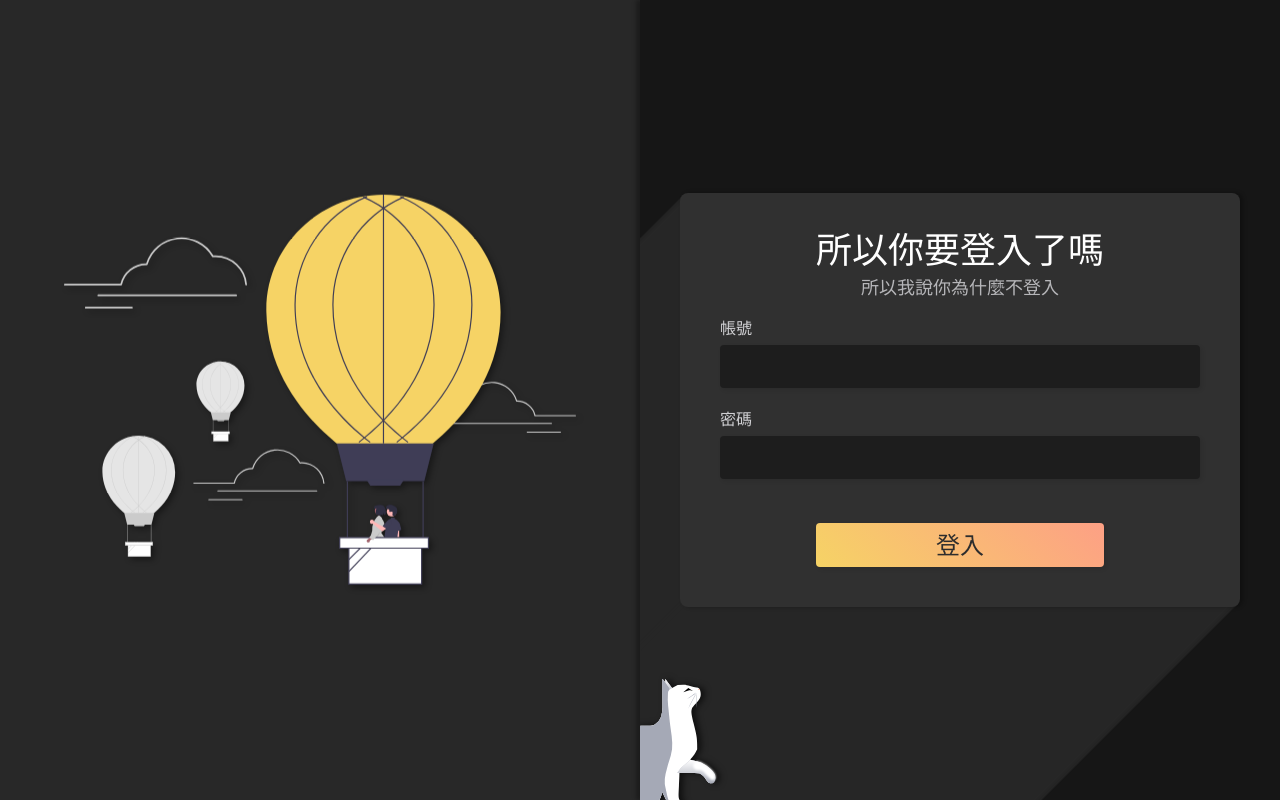
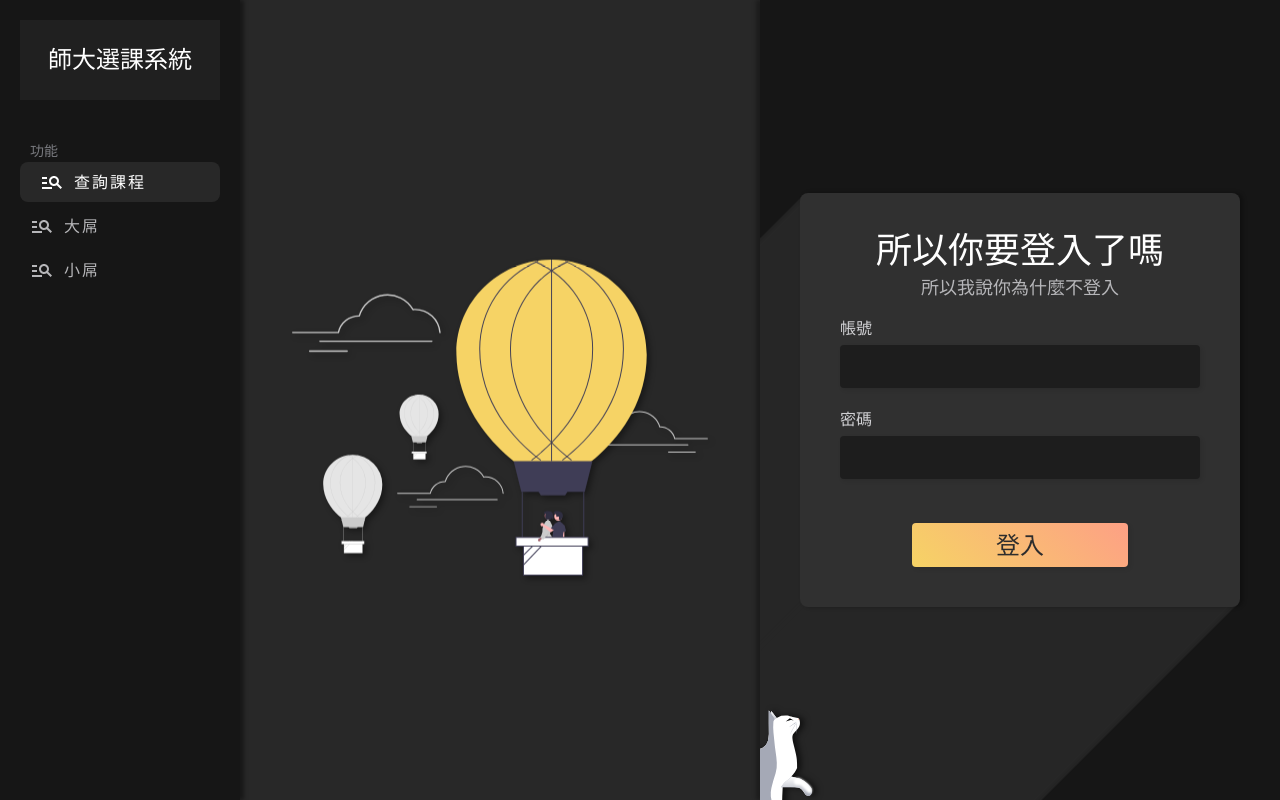
Before and after one commit to aisu-programming/NTNU-Course-Queuing-Website-FrontEnd, a React (Create React App) app: page /loginV2 in a window 1280 px wide. Built offline with nearby package versions, Linux system fonts and the light colour scheme.

Commit message:
feat: add navigation component

```diff
--- a/src/App.js
+++ b/src/App.js
@@ -1,12 +1,13 @@
 import React from "react";
-import { useRoutes } from 'react-router-dom'
-import './App.css';
-import { colors } from './styles'
-import styled from 'styled-components'
+import { useRoutes } from "react-router-dom";
+import "./App.css";
+import { colors } from "./styles";
+import styled from "styled-components";
 // import Home from './pages/Home'
-import { Login }  from './pages'
-import { LoginV2 }  from './pages'
-import { Home }  from './pages'
+import { Login } from "./pages";
+import { LoginV2 } from "./pages";
+import { Home } from "./pages";
+import { Navigation } from "./components";
 
 const BodyContainer = styled.div`
   width: 100%;
@@ -14,29 +15,38 @@ const BodyContainer = styled.div`
   height: 100%;
   min-height: 100vh;
   background: ${colors.background};
-`
+  display: flex;
+`;
+const RightWrapper = styled.div`
+  width: 100%;
+  height: 100%;
+  display: flex;
+  flex-direction: column;
+`;
+
 const App = () => {
   const element = useRoutes([
     {
-      path: '/',
-      element: <Home/>,
-      children: [
-        { path: ':id', element: <Login /> },
-      ]
+      path: "/",
+      element: <Home />,
+      children: [{ path: ":id", element: <Login /> }],
     },
     {
-      path: '/login',
-      element: <Login/>,
+      path: "/login",
+      element: <Login />,
     },
     {
-      path: '/loginV2',
+      path: "/loginV2",
       element: <LoginV2 />,
     },
-  ])
+  ]);
   return (
-    <BodyContainer>
-      {element}
-    </BodyContainer>
+    <>
+      <BodyContainer>
+        <Navigation></Navigation>
+        <RightWrapper>{element}</RightWrapper>
+      </BodyContainer>
+    </>
     // <Router>
     //   <Route path='/' component={Home}/>
     // </Router>
@@ -60,6 +70,6 @@ const App = () => {
     //   </header>
     // </div>
   );
-}
+};
 
 export default App;
--- /dev/null
+++ b/src/components/ButtonOption.jsx
@@ -0,0 +1,52 @@
+import React from "react";
+import styled from "styled-components";
+import { colors } from "../styles";
+
+const Option = styled.div`
+  width: 100%;
+  color: ${colors.gray200};
+  display: flex;
+  align-items: center;
+  padding: 8px 10px;
+  border-radius: 8px;
+  cursor: pointer;
+  background: ${(props) => (props.isActive ? colors.gray400 : "none")};
+  transition: 0.3s;
+
+  svg,
+  h4 {
+    color: ${(props) => (props.isActive ? colors.white : "")};
+    transform: ${(props) => (props.isActive ? "translate(10px, 0)" : "none")};
+    transition: 0.3s ease;
+  }
+  &:hover {
+    background: ${colors.gray400};
+    svg,
+    h4 {
+      color: ${colors.white};
+      transform: translate(10px, 0);
+    }
+  }
+
+  svg {
+    height: 24px;
+    width: 24px;
+    margin-right: 10px;
+  }
+`;
+
+const Text = styled.h4`
+  position: relative;
+  top: 1px;
+  font-size: 16px;
+  letter-spacing: 2px;
+`;
+
+export const ButtonOption = ({ option, active, children }) => {
+  return (
+    <Option isActive={active}>
+      {children}
+      <Text>{option}</Text>
+    </Option>
+  );
+};
--- /dev/null
+++ b/src/components/Navigation.jsx
@@ -0,0 +1,86 @@
+import React from "react";
+import styled from "styled-components";
+import { colors } from "../styles";
+import { ButtonOption } from "components";
+import { MdManageSearch } from "react-icons/md";
+import { NavLink } from "react-router-dom";
+
+const NavWrapper = styled.nav`
+  max-width: 240px;
+  width: 100%;
+  padding: 20px;
+  box-shadow: 4px 0px 4px rgba(0,0,0,0.4);
+  z-index: 1;
+`;
+
+const LogoBox = styled.div`
+  height: 80px;
+  background: #202020;
+  display: flex;
+  justify-content: center;
+  align-items: center;
+  margin-bottom: 40px;
+`;
+
+const LogoTitle = styled.div`
+  font-size: 24px;
+  color: ${colors.white};
+`;
+
+const OptionTitle = styled.div`
+  color: ${colors.gray300};
+  font-size: 14px;
+  padding: 4px 10px;
+`;
+
+const NavOption = styled.li`
+  margin-bottom: 4px;
+  &:last-of-type {
+    margin-bottom: 0;
+  }
+`
+
+export const Navigation = () => {
+
+  return (
+    <>
+      <NavWrapper>
+        <LogoBox>
+          <LogoTitle>師大選課系統</LogoTitle>
+        </LogoBox>
+        <OptionTitle>
+          功能
+        </OptionTitle>
+        <ul>
+          <NavOption>
+            <NavLink to="/loginV2">
+              {({ isActive }) => (
+                <ButtonOption option={"查詢課程"} active={isActive}>
+                  <MdManageSearch />
+                </ButtonOption>
+              )}
+            </NavLink>
+          </NavOption>
+          <NavOption>
+            <NavLink to="/pennis">
+              {({ isActive }) => (
+                <ButtonOption option={"大屌"} active={isActive}>
+                  <MdManageSearch />
+                </ButtonOption>
+              )}
+            </NavLink>
+          </NavOption>
+          <NavOption>
+            <NavLink to="/chicken">
+              {({ isActive }) => (
+                <ButtonOption option={"小屌"} active={isActive}>
+                  <MdManageSearch />
+                </ButtonOption>
+              )}
+            </NavLink>
+          </NavOption>
+        </ul>
+      </NavWrapper>
+    </>
+  )
+};
--- /dev/null
+++ b/src/components/index.jsx
@@ -0,0 +1,2 @@
+export { Navigation } from './Navigation'
+export { ButtonOption } from './ButtonOption'
```
